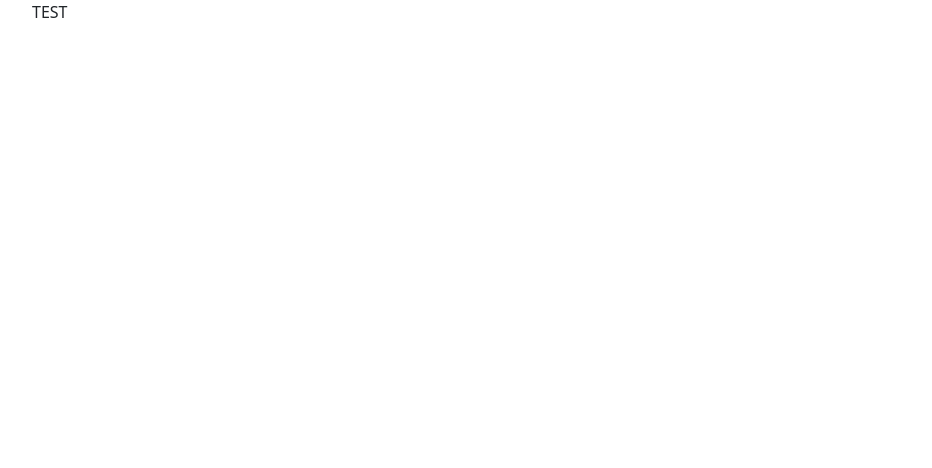
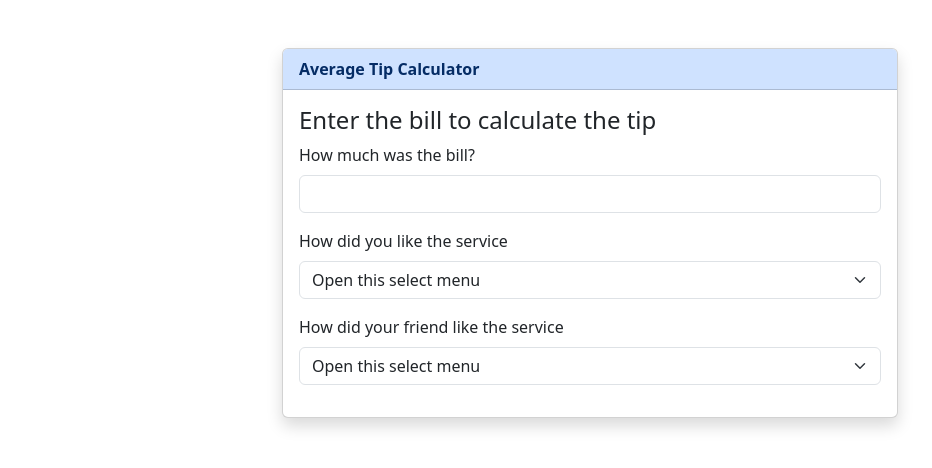
Before and after one commit to HectorKayman/react-tip-calculator, a React (Vite) app: page / in a window 1280 px wide. Shown: the top 468 px of the page, without its empty margins (50-982 px from the left). Built offline with nearby package versions, Linux system fonts and the light colour scheme.

Commit message:
Create basic, static scaffolding of the form

```diff
--- a/src/App.jsx
+++ b/src/App.jsx
@@ -1,3 +1,50 @@
 export default function App() {
-  return <div className="container">TEST</div>;
+  return (
+    <div className="container col-md-8 col-lg-6 mt-5">
+      <div className="card shadow">
+        <div className="card-header bg-primary-subtle fw-semibold text-primary-emphasis">
+          Average Tip Calculator
+        </div>
+        <div className="card-body">
+          <h4 className="card-title">Enter the bill to calculate the tip</h4>
+          <Form />
+        </div>
+      </div>
+    </div>
+  );
 }
+
+function Form() {
+  return (
+    <form>
+      <div className="mb-3">
+        <label htmlFor="bill" className="form-label">
+          How much was the bill?
+        </label>
+        <input type="number" className="form-control" id="bill" />
+      </div>
+      <div className="mb-3">
+        <label htmlFor="user-tip" className="form-label">
+          How did you like the service
+        </label>
+        <select className="form-select" name="user-tip" id="user-tip">
+          <option defaultValue={null}>Open this select menu</option>
+          <option value="1">One</option>
+          <option value="2">Two</option>
+          <option value="3">Three</option>
+        </select>
+      </div>
+      <div className="mb-3">
+        <label htmlFor="friend-tip" className="form-label">
+          How did your friend like the service
+        </label>
+        <select className="form-select" name="friend-tip" id="friend-tip">
+          <option defaultValue={null}>Open this select menu</option>
+          <option value="1">One</option>
+          <option value="2">Two</option>
+          <option value="3">Three</option>
+        </select>
+      </div>
+    </form>
+  );
+}
```
